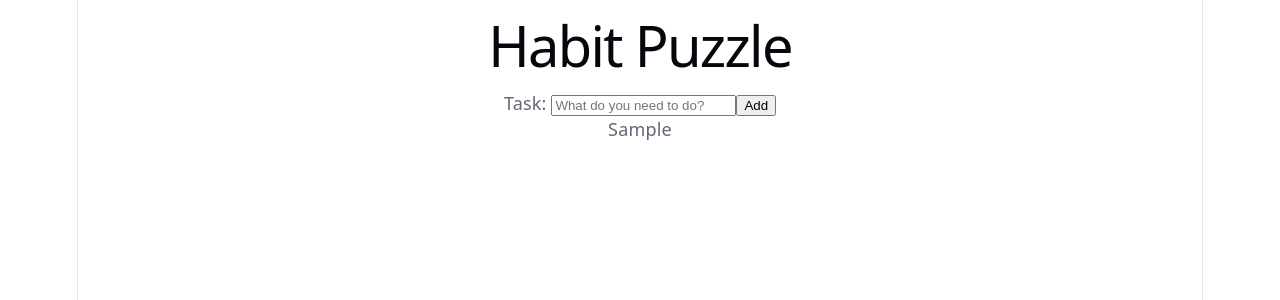
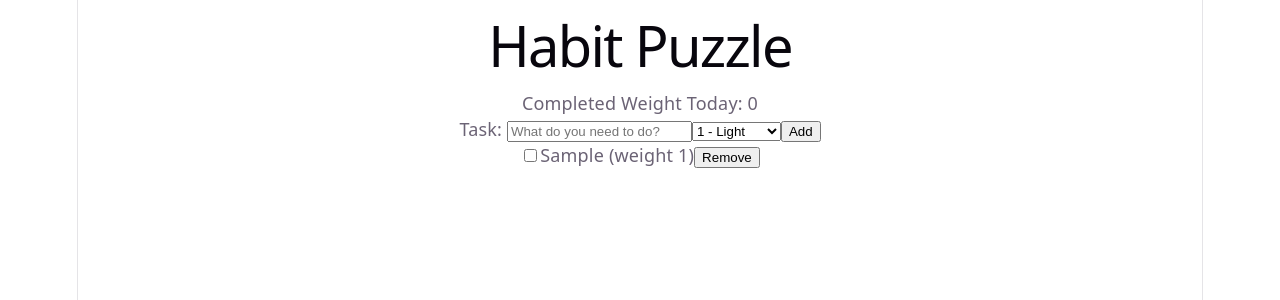
Before and after one commit to joshuachavez2704/motivator, a React (Vite) app in the folder client/: page / in a window 1280 px wide. Both pictures are taken after typing "Sample" into the empty fields and a click on the button "Add". Shown: the top 300 px of the page. Built offline with nearby package versions, Linux system fonts and the light colour scheme.

Commit message:
added weights and checklist to the tasks

```diff
--- a/client/src/App.tsx
+++ b/client/src/App.tsx
@@ -2,20 +2,39 @@ import { useState } from 'react'
 import type { SubmitEvent } from 'react'
 import './App.css'
 
+type Task = {
+  id: number
+  text: string
+  weight: number
+  done: boolean
+}
+
 function App() {
   const [text, setText] = useState('')
-  const [tasks, setTasks] = useState<string[]>([])
+  const [tasks, setTasks] = useState<Task[]>([])
+  const [weight, setWeight] = useState(1)
 
-  function handleSubmit(e: SubmitEvent<HTMLFormElement>){
+  const completedWeight = tasks.filter((task) => task.done).reduce((sum, task) => sum + task.weight, 0)
+
+  function handleSubmit(e: SubmitEvent<HTMLFormElement>) {
     e.preventDefault()
     if (!text.trim()) return
-    setTasks([...tasks, text])
+    setTasks([...tasks, { id: Date.now(), text, weight, done: false}])
     setText('')
+  }
+
+  function removeTask(id: number) {
+    setTasks(tasks.filter((task) => task.id !== id))
+  }
+
+  function toggleTask(id: number){
+    setTasks(tasks.map((task) => task.id === id ? { ...task, done: !task.done} : task))
   }
 
   return (
     <main>
       <h1>Habit Puzzle</h1>
+      <p>Completed Weight Today: {completedWeight}</p>
 
       <form onSubmit={handleSubmit}>
 
@@ -25,17 +44,30 @@ function App() {
           id="task"
           value={text}
           onChange={(e) => setText(e.target.value)}
-          placeholder = "What do you need to do?"
+          placeholder="What do you need to do?"
         />
+        <select value={weight} onChange={(e) => setWeight(Number(e.target.value))}>
+          <option value={1}>1 - Light</option>
+          <option value={2}>2</option>
+          <option value={3}>3 - Medium</option>
+          <option value={4}>4</option>
+          <option value={5}>5 - Heavy</option>
+        </select>
 
         <button type="submit">Add</button>
       </form>
 
       <div>
-        {tasks.map((task, index) => (
-          <p key = {index}>{task}</p>
+        {tasks.map((task) => (
+          <div key={task.id}>
+            <input type="checkbox" checked={task.done} onChange={() => toggleTask(task.id)}></input>
+            <span>{task.text} (weight {task.weight})</span>
+            <button onClick={() => removeTask(task.id)}>Remove</button>
+          </div>
         ))}
       </div>
+
+
     </main>
   )
 }
```
Also changed, not shown: 1 other file (tests, documents, lock files or other folders).
